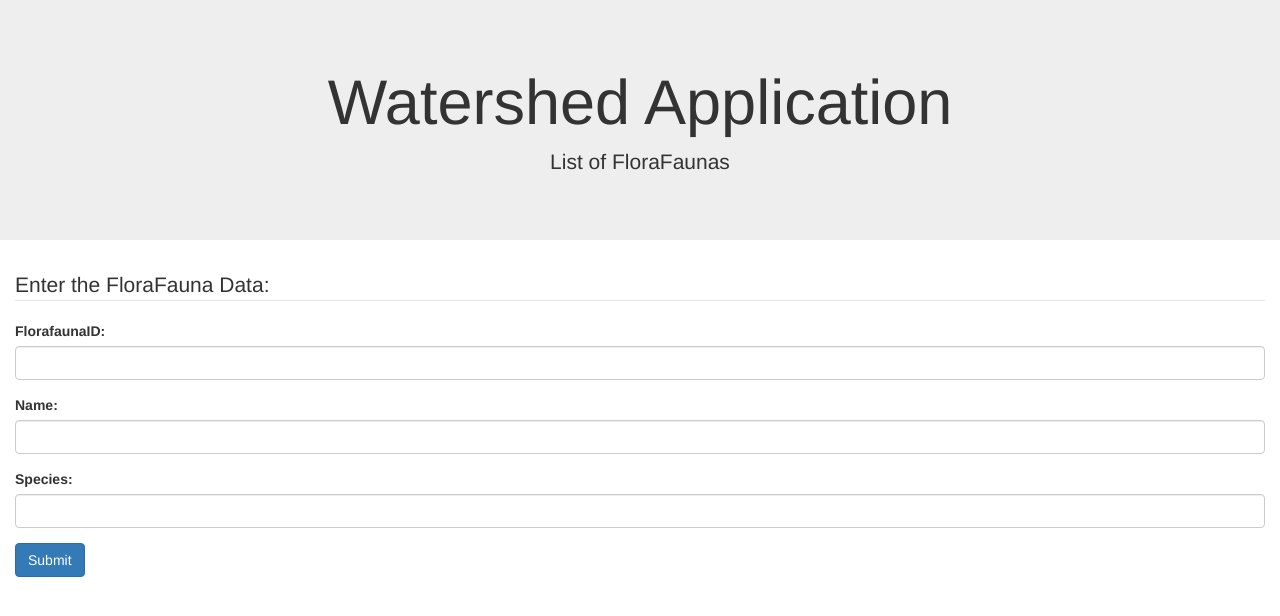
After one commit to JusticeGong/SmartCity_WatershedMngt, a Django app: template watershed/templates/watershed/florafauna_form.html in a window 1280 px wide. The commit adds this page. Shown: the top 616 px of the page. Run offline with Django 3.2, Linux system fonts and the light colour scheme; the template is opened without the code that fills it: values that come from a table or form of the project are taken from there, others are empty; some libraries are stand-ins or nearby versions.

Commit message:
CRUD on FloraFauna

```diff
--- a/watershed/models.py
+++ b/watershed/models.py
@@ -35,12 +35,23 @@ class ffInfo(models.Model):
         return self.description
 
 class FloraFauna(models.Model):
-    florafaunaID = models.CharField(max_length=20)
+    florafaunaID = models.CharField(max_length=20, primary_key=True)
     name = models.CharField(max_length=20)
     species = models.CharField(max_length=255)
 
     def __str__(self):
         return self.name
+
+    def attrs(self):
+        return [(field.name, field.value_to_string(self)) for field in FloraFauna._meta.fields]
+
+    def get_absolute_url(self):
+        return reverse('watershed:florafauna_edit', kwargs={'pk': self.pk})
+
+    class Meta:
+        managed = False
+        db_table = 'FloraFauna'
+        app_label = 'watershed'
 
 class Maintenance(models.Model):
     maintenanceID = models.CharField(max_length=20)
--- /dev/null
+++ b/watershed/templates/watershed/florafauna_form.html
@@ -0,0 +1,34 @@
+<!DOCTYPE html>
+<html lang="en">
+<head>
+    <meta charset="UTF-8">
+    <title>Add florafauna</title>
+    <!-- Bootstrap -->
+    <link rel="stylesheet" type="text/css" href="https://maxcdn.bootstrapcdn.com/bootstrap/3.3.7/css/bootstrap.min.css">
+    <script src="https://ajax.googleapis.com/ajax/libs/jquery/3.2.0/jquery.min.js"></script>
+    <script src="https://maxcdn.bootstrapcdn.com/bootstrap/3.3.7/js/bootstrap.min.js"></script>
+</head>
+<body>
+    <div class="jumbotron text-center">
+        <h1>Watershed Application</h1>
+        <p>List of FloraFaunas</p>
+    </div>
+
+    <div class="container-fluid">
+       <form action="" method="POST" role="form">
+              <legend>Enter the FloraFauna Data:</legend>
+                {% csrf_token %}
+                {% for field in form %}
+                <div class="form-group">
+                   {{ field.label_tag }}
+                   <input id="{{ field.auto_id }}" maxlength="20" class="form-control" name="{{ field.name }}"  type="text" required>
+
+                </div>
+                {% endfor %}
+
+              <button type="submit" class="btn btn-primary">Submit</button>
+          </form>
+    </div>
+
+</body>
+</html>
--- a/watershed/urls.py
+++ b/watershed/urls.py
@@ -6,9 +6,13 @@ app_name = 'watershed'
 urlpatterns = [
     url(r'^$', views.index, name="index"),
     url(r'^(?P<pk>.*)/$',views.detail, name="detail"),
+    url(r'^(?P<pk>.*)/$',views.detail_florafauna, name="detail_florafauna"),
     # url(r'^(?P<watershed_id>[0-9]+)/$', views.detail, name="detail"),
     #url(r'^watershed_view/(?P<pk>\d+)$', views.watershed_view, name='watershed_view'),
     url(r'^watershed_new$', views.watershed_create, name='watershed_new'),
     url(r'^(?P<pk>.*)/update$', views.watershed_update, name='watershed_update'),
     url(r'^(?P<pk>.*)/delete$', views.watershed_delete, name='watershed_delete'),
+    url(r'^florafauna_new$', views.florafauna_create, name='florafauna_new'),
+    url(r'^(?P<pk>.*)/update$', views.florafauna_update, name='florafauna_update'),
+    url(r'^(?P<pk>.*)/delete$', views.florafauna_delete, name='florafauna_delete'),
 ]
--- a/watershed/views.py
+++ b/watershed/views.py
@@ -1,5 +1,5 @@
 from django.http import HttpResponse, Http404
-from watershed.models import Watershed
+from watershed.models import Watershed, FloraFauna
 from django.views.generic.edit import CreateView, UpdateView, DeleteView
 from django.shortcuts import render, redirect, get_object_or_404
 from django.forms import ModelForm
@@ -17,12 +17,24 @@ class WatershedUpdateForm(ModelForm):
         model = Watershed
         fields = ['name', 'isProtected', 'percentLand', 'supportsTourism', 'watershedDescription', 'location']
 
+class FloraFaunaCreateForm(ModelForm):
+    class Meta:
+        model = FloraFauna
+        fields = ['florafaunaID', 'name', 'species']
+
+class FloraFaunaUpdateForm(ModelForm):
+    class Meta:
+        model = FloraFauna
+        fields = ['name', 'species']
+
 # ========== Home =========
 
 def index(request):
     all_watershed = Watershed.objects.all()
+    all_florafauna = FloraFauna.objects.all()
     context = {
-        'all_watershed': all_watershed
+        'all_watershed': all_watershed,
+        'all_florafauna': all_florafauna
     }
     return render(request, 'watershed/index.html', context)
 
@@ -32,6 +44,14 @@ def detail(request, pk):
             'watershed': watershed
         }
         return render(request, 'watershed/detail.html', context)
+
+
+def detail_florafauna(request, pk):
+    florafauna = get_object_or_404(FloraFauna, pk=pk)
+    context = {
+        'florafauna': florafauna
+    }
+    return render(request, 'watershed/detail_florafauna.html', context)
 
 
 # ========== Watershed CRUD =========
@@ -70,4 +90,47 @@ def watershed_delete(request, pk, template_name='watershed/watershed_confirm_del
     Watershed.objects.filter(watershedID=pk).delete()
     return redirect('watershed:index')
     ctx = {}
+    ctx["object"] = watershed
+    ctx["watershed"] = watershed
     return render(request, template_name, ctx)
+
+
+# ========== FloraFauna CRUD =========
+
+def florafauna_view(request, pk, template_name='watershed/detail_florafauna.html'):
+    flora= get_object_or_404(FloraFauna, pk=pk)
+    ctx = {}
+    ctx["flora"] = flora
+    return render(request, template_name, ctx)
+
+def florafauna_create(request, template_name='watershed/florafauna_form.html'):
+    form = FloraFaunaCreateForm(request.POST or None)
+    if form.is_valid():
+        form.save()
+        return redirect('watershed:index')
+    ctx = {}
+    ctx["form"] = form
+    return render(request, template_name, ctx)
+
+
+def florafauna_update(request, pk, template_name='watershed/florafauna_update.html'):
+    flora = get_object_or_404(FloraFauna, pk=pk)
+    form = FloraFaunaUpdateForm(request.POST or None, instance=flora)
+
+    if form.is_valid():
+        form.save()
+        return redirect('watershed:index')
+    # Watershed.objects.filter(watershedID=pk).delete()
+    ctx = {}
+    ctx["form"] = form
+    ctx["flora"] = flora
+    return render(request, template_name, ctx)
+
+
+def florafauna_delete(request, pk, template_name='watershed/florafauna_confirm_delete.html'):
+    FloraFauna.objects.filter(florafaunaID=pk).delete()
+    return redirect('watershed:index')
+    ctx = {}
+    ctx["object"] = flora
+    ctx["flora"] = flora
+    return render(request, template_name, ctx)
```
Also changed, not shown: watershed/templates/watershed/detail_florafauna.html (added, +48 -0 lines), watershed/templates/watershed/florafauna_confirm_delete.html (added, +17 -0 lines), watershed/templates/watershed/florafauna_update.html (added, +34 -0 lines), watershed/templates/watershed/index.html (+31 -2 lines), watershed/migrations/0004_auto_20170419_0904.py (added), watershed/migrations/0005_auto_20170419_0925.py (added).
